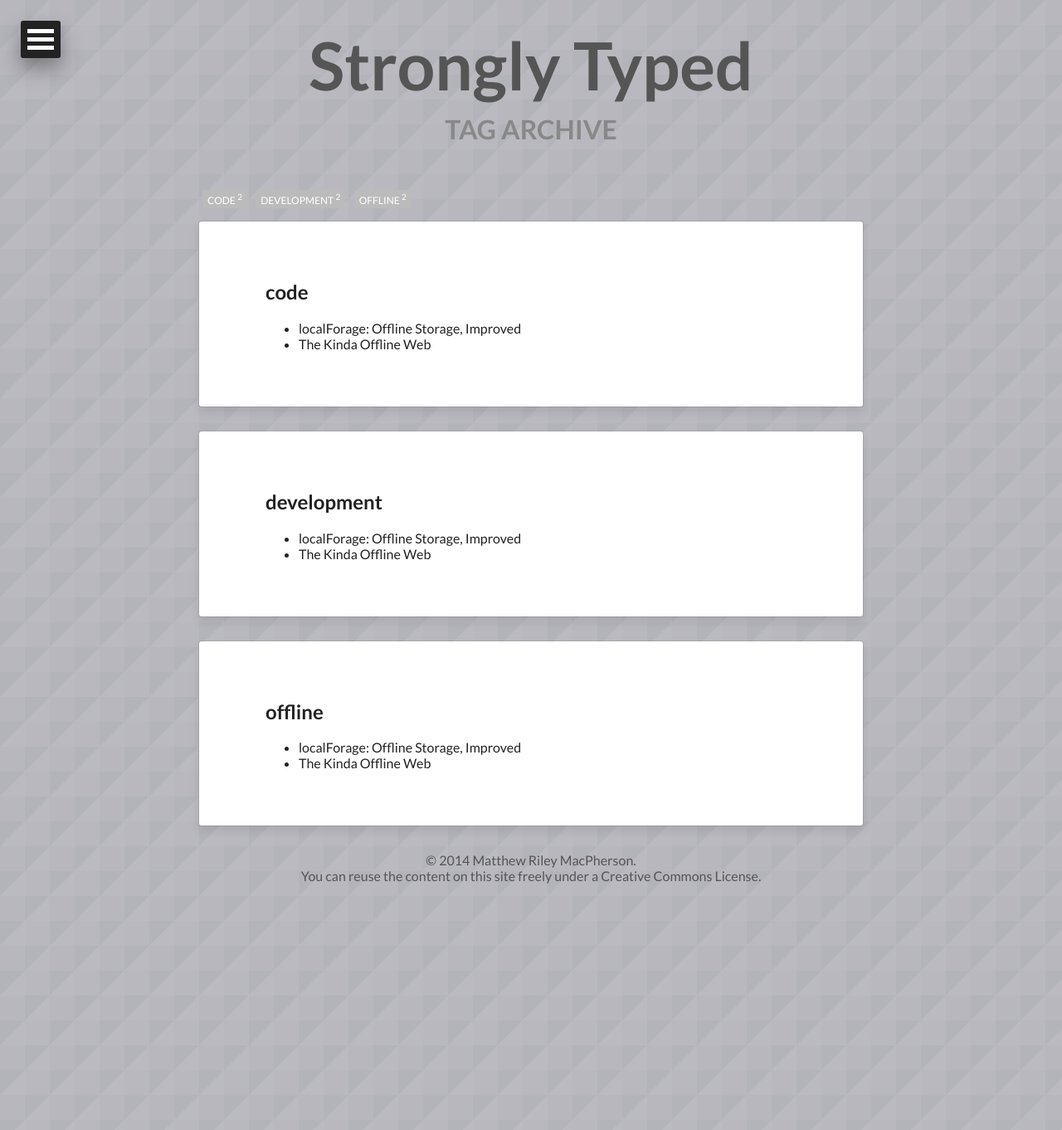
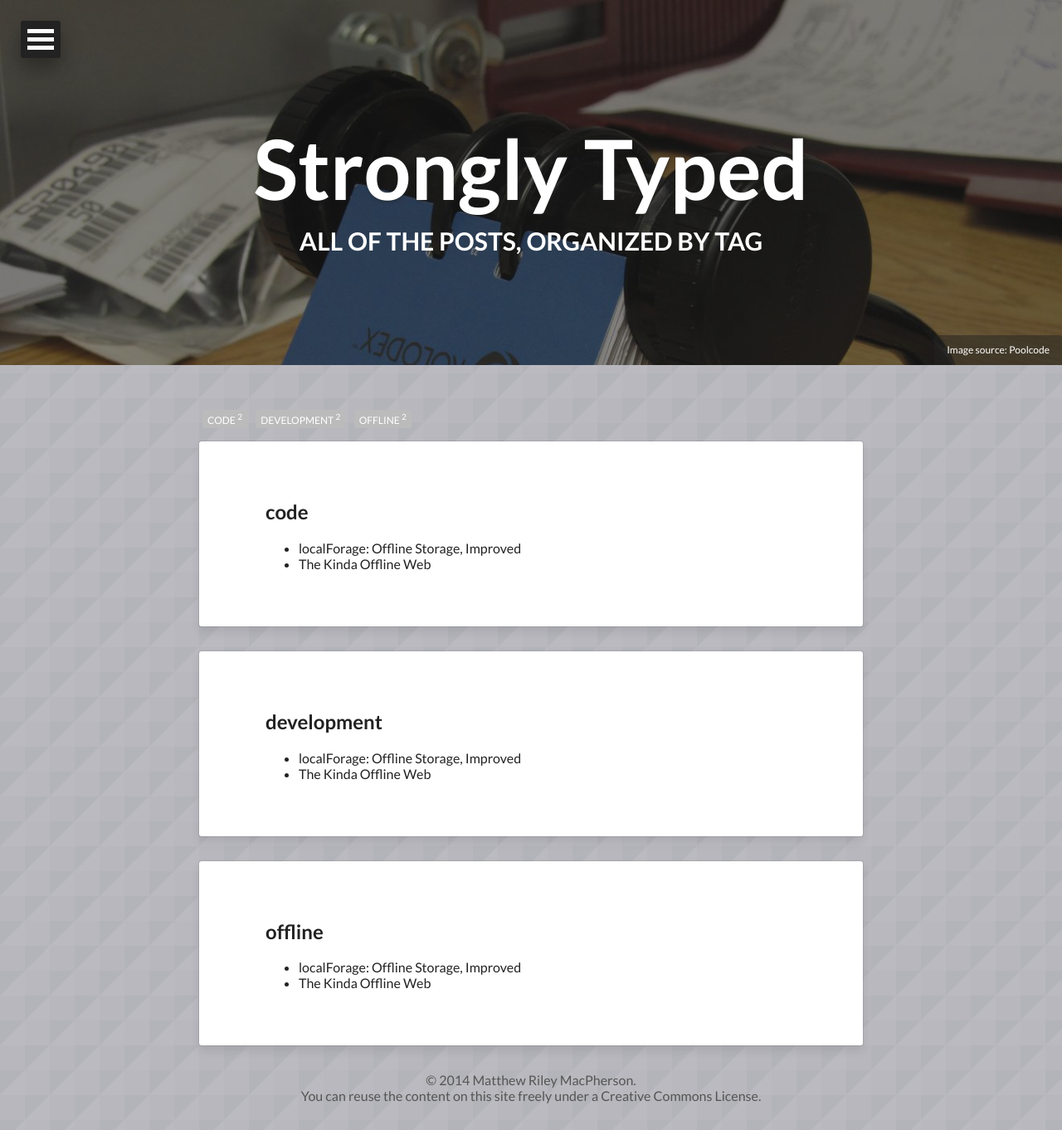
Before and after one commit to tofumatt/strongly-typed, a Jekyll site: the page built from tags.html, in a window 1280 px wide. Shown: the whole page at 83% size. Built offline with Jekyll 4.4.1, drawn with Linux system fonts in a browser that asks for light colours; nearby versions of some CDN libraries; before the commit the page ends 1097 px from its top, so only the background shows below that.

```diff
--- a/archive.html
+++ b/archive.html
@@ -1,9 +1,13 @@
 ---
 layout: post-index
 permalink: /articles/
-title: All Posts
+title: All of the Posts
 permalink: /archive/index.html
 description: "An archive of posts."
+image:
+  feature: archive-books.jpg
+  credit: Ben O'Bryan
+  creditlink: http://www.flickr.com/photos/benobryan/3386185638/
 ---
 
 {% for post in site.posts %}
--- a/tags.html
+++ b/tags.html
@@ -1,8 +1,12 @@
 ---
 layout: post-index
 permalink: /tags/
-title: Tag Archive
+title: All of the Posts, Organized by Tag
 description: "An archive of posts sorted by tag."
+image:
+  feature: rolodex.jpg
+  credit: Poolcode
+  creditlink: http://en.wikipedia.org/wiki/File:Rolodex%E2%84%A2_67236_Rotary_Business_Card_File.jpg
 ---
 
 <ul class="entry-meta inline-list">
```
Also changed, not shown: _posts/2013-01-14-the-kinda-offline-web.md (+1 -1 lines), images/archive-books.jpg (added), images/crossroads.jpg (added), images/rolodex.jpg (added).
